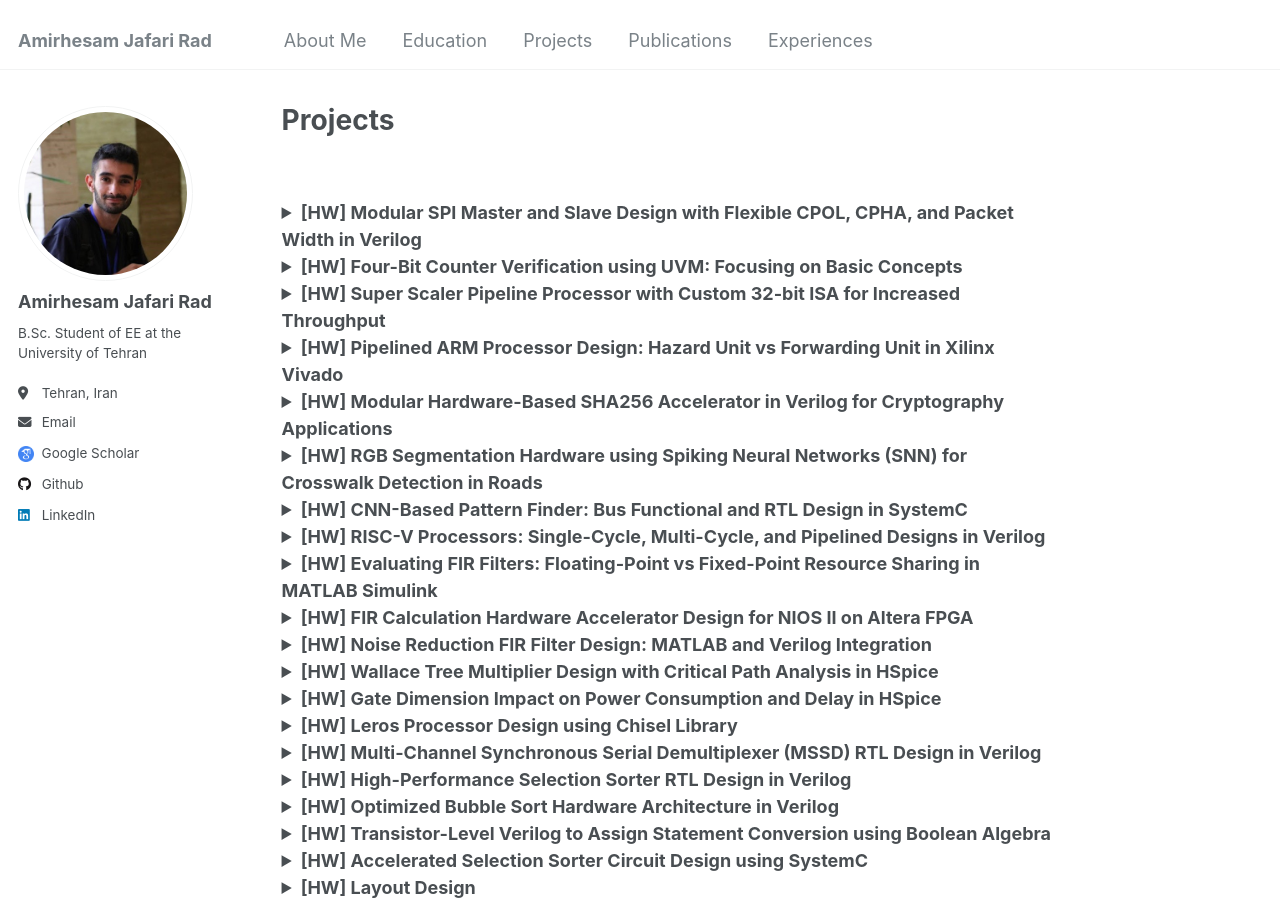
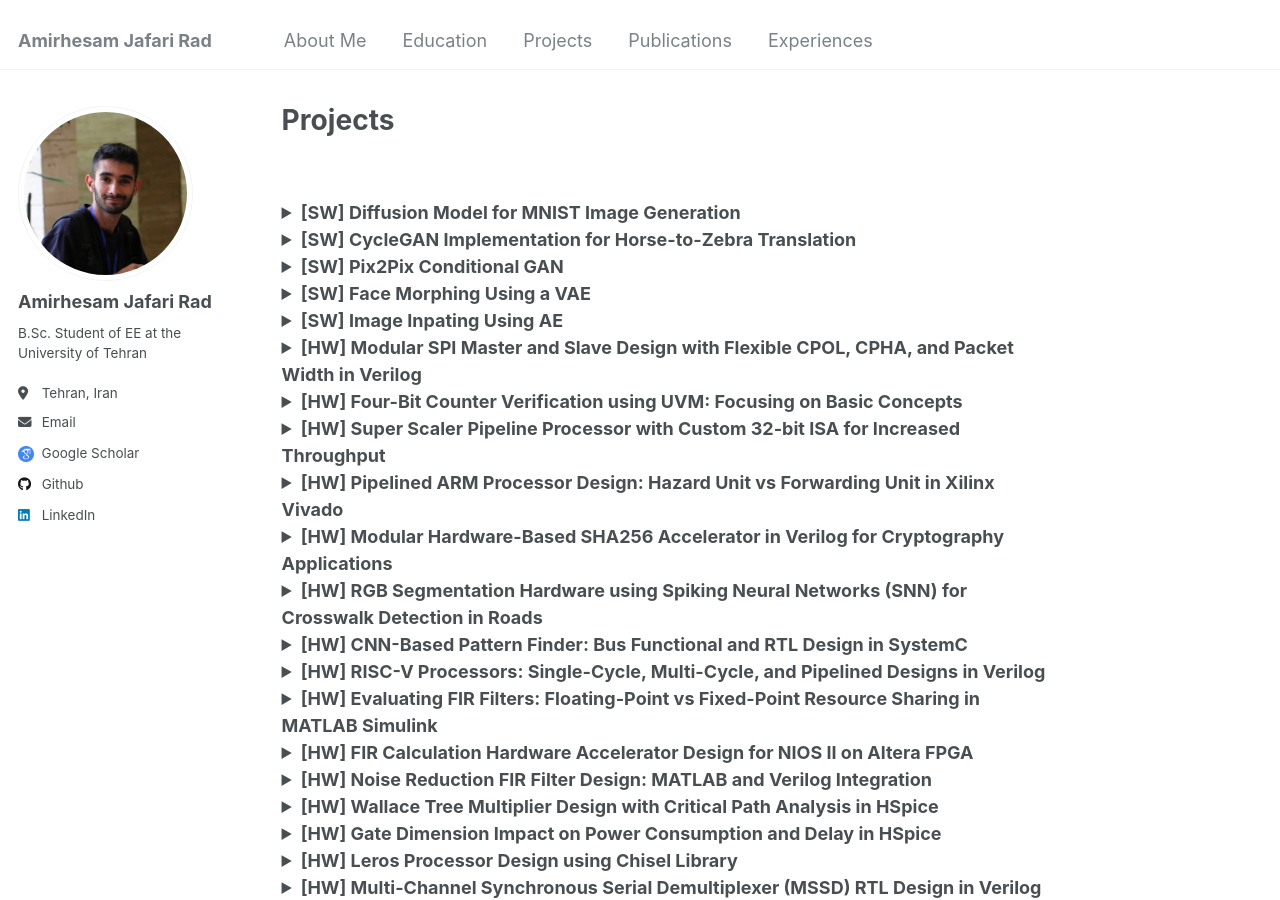
Before and after one commit to amirhjrad/amirhjrad.github.io, a Jekyll site: the page built from _pages/projects.md, in a window 1280 px wide and 900 px high. Built offline with Jekyll 4.4.1, drawn with Linux system fonts in a browser that asks for light colours.

Commit message:
modified:   _pages/experiences.md 	modified:   _pages/projects.md 	modified:   _pages/publications.md

```diff
--- a/_pages/projects.md
+++ b/_pages/projects.md
@@ -4,6 +4,63 @@ title: "Projects"
 author_profile: true
 ---
 <br>
+
+
+<details>
+  <summary>
+    <strong>[SW] Diffusion Model for MNIST Image Generation</strong>
+  </summary>
+  <p>
+    This project provides a implementation of a Denoising Diffusion Probabilistic Model (DDPM) to generate images of handwritten digits. The model is trained from scratch on the well-known MNIST dataset.
+    <br>
+    <!-- 🔗 <a href="https://github.com/amirhjrad/VLSI_layout" target="_blank">View on GitHub</a> -->
+  </p>
+</details>
+
+<details>
+  <summary>
+    <strong>[SW] CycleGAN Implementation for Horse-to-Zebra Translation</strong>
+  </summary>
+  <p>
+    This project implements a CycleGAN, a model for unpaired image-to-image translation, applied to the horse2zebra dataset.
+    <br>
+    <!-- 🔗 <a href="https://github.com/amirhjrad/VLSI_layout" target="_blank">View on GitHub</a> -->
+  </p>
+</details>
+
+<details>
+  <summary>
+    <strong>[SW] Pix2Pix Conditional GAN</strong>
+  </summary>
+  <p>
+    This project implements a pix2pix Generative Adversarial Network (GAN), a type of Conditional GAN (cGAN), for image-to-image translation, specifically converting satellite images to maps. The architecture is based on the original pix2pix paper by Isola et al. (2017), using a U-Net Generator and a PatchGAN Discriminator.
+    <br>
+    <!-- 🔗 <a href="https://github.com/amirhjrad/VLSI_layout" target="_blank">View on GitHub</a> -->
+  </p>
+</details>
+
+<details>
+  <summary>
+    <strong>[SW] Face Morphing Using a VAE</strong>
+  </summary>
+  <p>
+    This project implements a Variational Autoencoder (VAE) to generate human faces using the LFW (Labeled Faces in the Wild) dataset. The VAE is trained to learn a latent representation of face images and then generate new faces by sampling from this latent space.
+    <br>
+    <!-- 🔗 <a href="https://github.com/amirhjrad/VLSI_layout" target="_blank">View on GitHub</a> -->
+  </p>
+</details>
+
+
+<details>
+  <summary>
+    <strong>[SW] Image Inpating Using AE</strong>
+  </summary>
+  <p>
+    Designed a Autoencoder for the purpose of reconstruction of damaged images using the CIFAR-10 dataset.
+    <br>
+    <!-- 🔗 <a href="https://github.com/amirhjrad/VLSI_layout" target="_blank">View on GitHub</a> -->
+  </p>
+</details>
 
 <details>
   <summary>
```
Also changed, not shown: _pages/experiences.md (+3 -2 lines), _pages/publications.md (+2 -0 lines).
